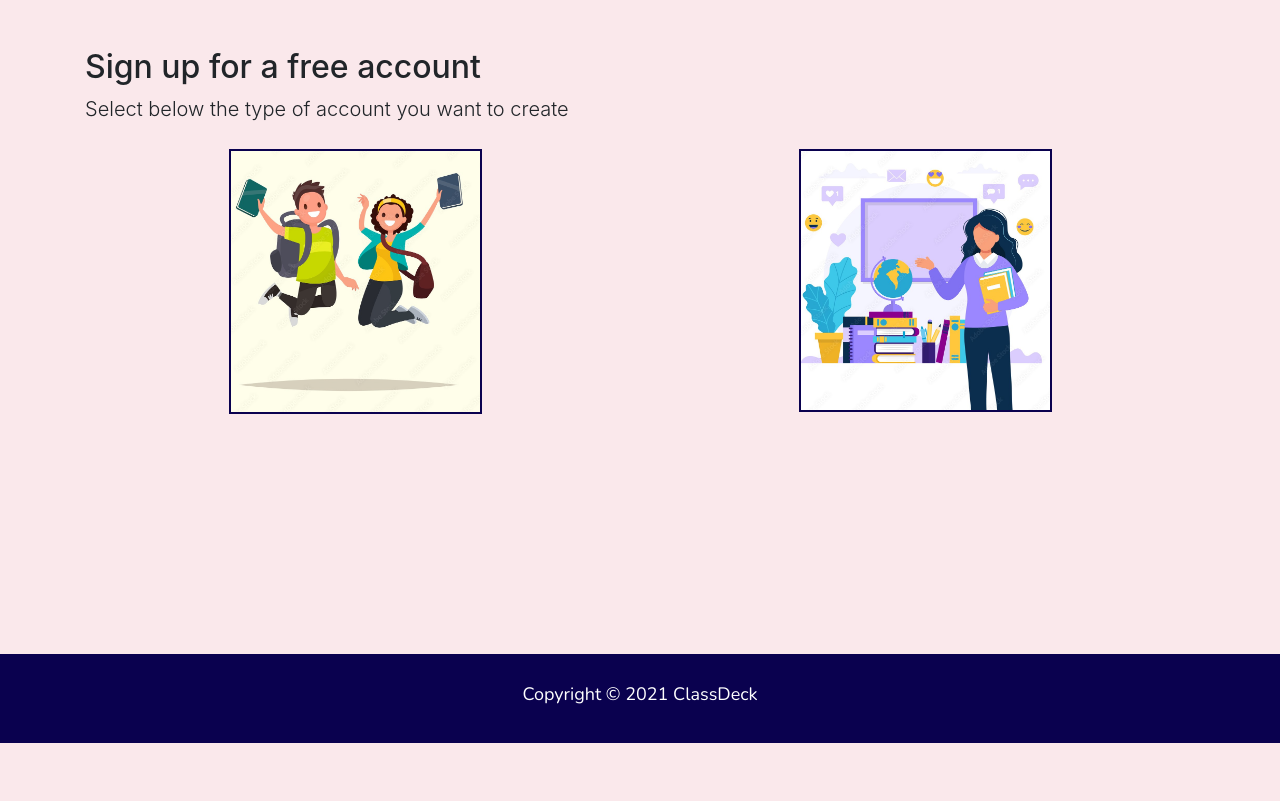
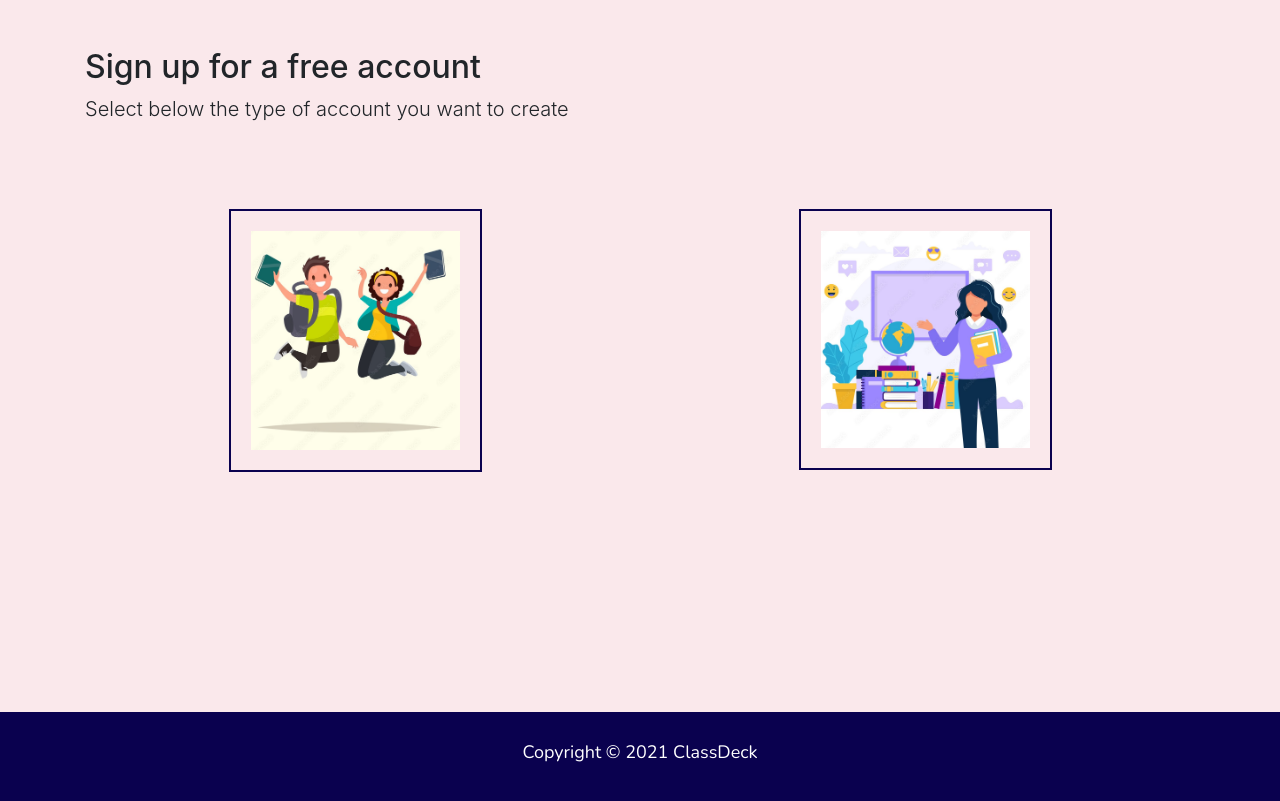
Before and after one commit to coding-geek21/classDeck, a Django app: page /accounts/signup/ in a window 1280 px wide. Shown: the part 101-902 px from the top of the page. Before the commit the page ends 844 px from the top, so only its background shows below. Run offline with Django 3.2, Linux system fonts and the light colour scheme; some libraries are stand-ins or nearby versions.

Commit message:
enhance signup dashboard

```diff
--- a/classDeck/templates/registration/register.html
+++ b/classDeck/templates/registration/register.html
@@ -7,17 +7,23 @@
         height:50%;
         border:2px solid #0A014F;
     }
+    .student img,.teacher img{
+        padding: 20px;
+    }
+    .student,.teacher{
+        padding-top: 60px;
+    }
 </style>
 <div class="container mt-5" id="register">
     <h2>Sign up for a free account</h2>
     <p class="lead">Select below the type of account you want to create</p>
     <div class="row">
-        <div class="col">
+        <div class="col student">
             <a href="{% url 'student_signup' %}" class="btn btn-student btn-lg" role="button">
                 <img src="{% static 'img/student.jpg' %}" class="role">
             </a>
         </div>
-        <div class="col">
+        <div class="col teacher">
             <a href="{% url 'teacher_signup' %}" class="btn btn-teacher btn-lg" role="button">
                 <img src="{% static 'img/teacher.jpg' %}" class="role">
             </a>
```
